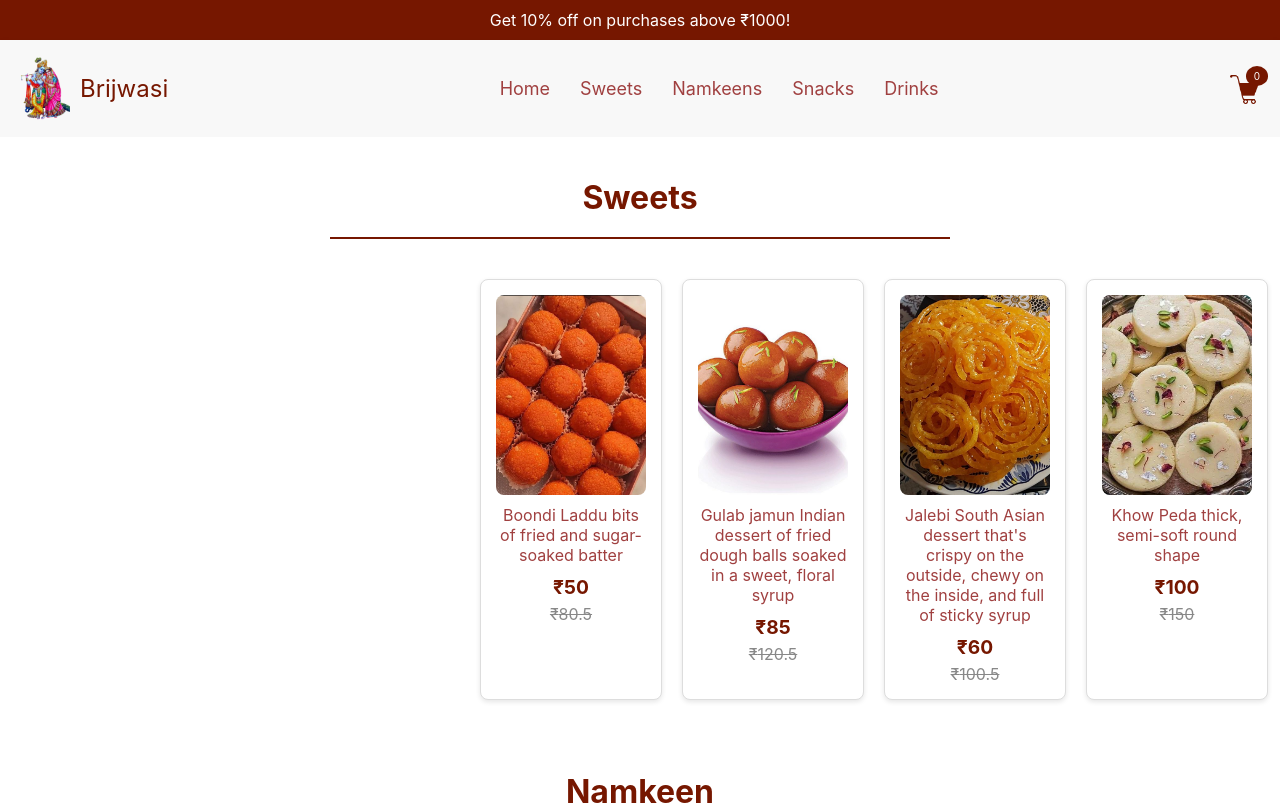
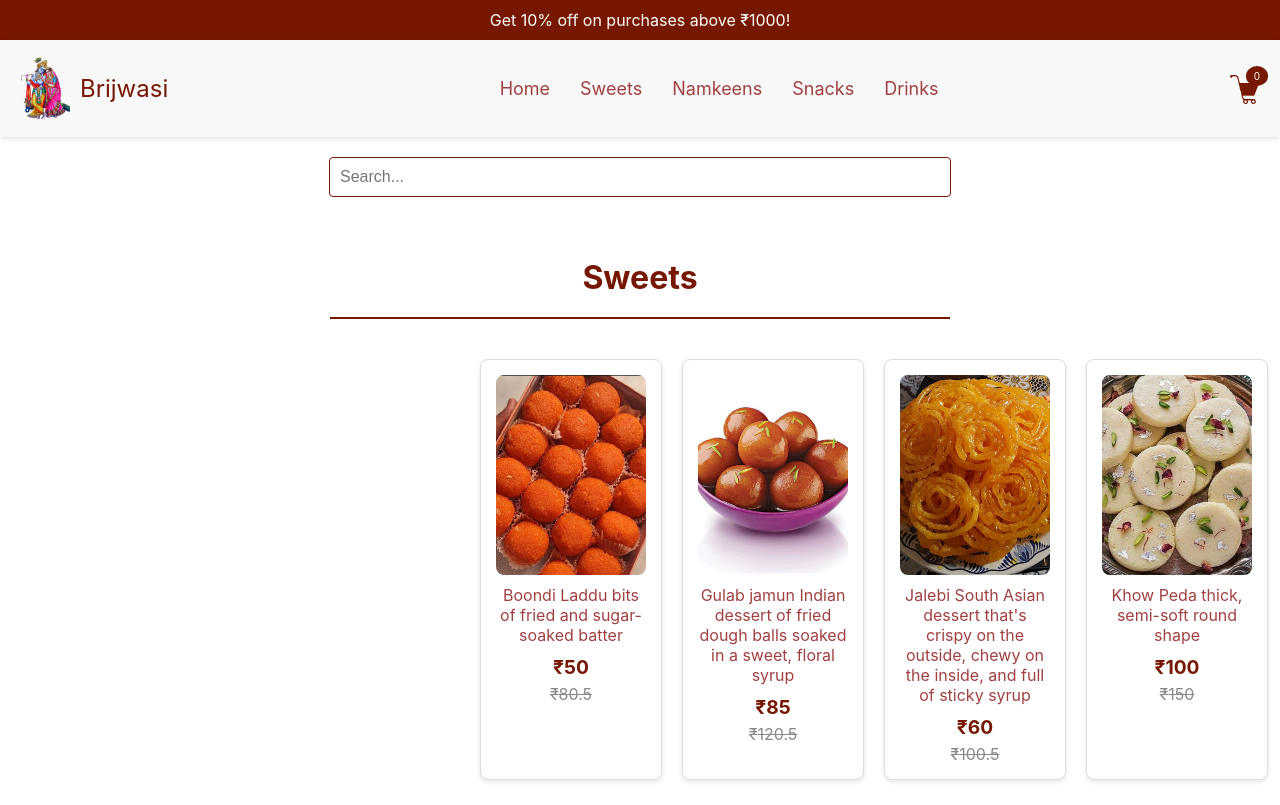
Before and after one commit to IamRaviMaurya/brijwasi, a React (Create React App) app: page / in a window 1280 px wide. Shown: the top 805 px of the page. Built offline with nearby package versions, Linux system fonts and the light colour scheme.

Commit message:
worked on search

```diff
--- a/src/Components/Products/Products.jsx
+++ b/src/Components/Products/Products.jsx
@@ -8,7 +8,8 @@ const Products = ({ title, data }) => {
       <h1>{title}</h1>
       <hr />
       <div className="popular-item">
-        {data.map((item, i) => (
+      {data.length > 0 ? (
+        data.map((item, i) => (
           <Item
             key={i}
             id={item.id}
@@ -17,7 +18,9 @@ const Products = ({ title, data }) => {
             new_price={item.new_price}
             old_price={item.old_price}
           />
-        ))}
+        ))):(
+          <p>No products found</p>
+        )}
       </div>
     </div>
   );
--- /dev/null
+++ b/src/Components/Search/SearchBar.css
@@ -0,0 +1,34 @@
+.search-bar {
+  display: flex;
+  justify-content: center;
+  margin: 20px 0;
+}
+
+.search-bar input {
+  width: 100%;
+  max-width: 600px;
+  padding: 10px;
+  border: 1px solid #761700;
+  border-radius: 4px;
+  font-size: 16px;
+  transition: border-color 0.3s ease;
+}
+
+.search-bar input:focus {
+  border-color: #761700;
+  outline-color: #761700;
+}
+
+/* Change color when typing (input has value) */
+.search-bar input:not(:placeholder-shown) {
+  border-color: #761700; /* Color while typing */
+}
+  @media (max-width: 768px) {
+    .search-bar input{
+      max-width: 300px;
+    }
+
+    .search-bar input:not(:placeholder-shown) {
+      border-color: #761700; /* Color while typing */
+    }
+  }
--- /dev/null
+++ b/src/Components/Search/SearchBar.jsx
@@ -0,0 +1,25 @@
+import React, { useState } from 'react';
+import './SearchBar.css';
+
+const SearchBar = ({ onSearch }) => {
+  const [searchTerm, setSearchTerm] = useState('');
+
+  const handleChange = (event) => {
+    const value = event.target.value;
+    setSearchTerm(value);
+    onSearch(value);
+  };
+
+  return (
+    <div className="search-bar">
+      <input
+        type="text"
+        placeholder="Search..."
+        value={searchTerm}
+        onChange={handleChange}
+      />
+    </div>
+  );
+};
+
+export default SearchBar;
--- a/src/Home/Home.jsx
+++ b/src/Home/Home.jsx
@@ -1,18 +1,32 @@
-import React from 'react'
+import React, { useState } from 'react'
 import Products from '../Components/Products/Products'
 import data_namkeens from "../Assets/Namkin/Namkeen";
-import dat_sweets from "../Assets/Sweet/sweets";
+import data_sweets from "../Assets/Sweet/sweets";
 import data_snacks from "../Assets/Snacks/Snacks";
 import data_drinks from "../Assets/Drinks/Drinks";
+import SearchBar from '../Components/Search/SearchBar';
 
 
 const Home = () => {
+  const [searchTerm, setSearchTerm] = useState('');
+
+  const handleSearch = (term) => {
+    setSearchTerm(term);
+  };
+
+  const filterData = (data) => {
+    if (!searchTerm) return data;
+    return data.filter(item =>
+      item.name.toLowerCase().includes(searchTerm.toLowerCase())
+    );
+  };
   return (
     <div>
-      <Products title="Sweets" data={dat_sweets}/>
-      <Products title="Namkeen" data={data_namkeens}/>
-      <Products title="Snacks" data={data_snacks}/>
-      <Products title="Drinks" data={data_drinks}/>
+      <SearchBar onSearch={handleSearch}/>
+      <Products title="Sweets" data={filterData(data_sweets)}/>
+      <Products title="Namkeen" data={filterData(data_namkeens)}/>
+      <Products title="Snacks" data={filterData(data_snacks)}/>
+      <Products title="Drinks" data={filterData(data_drinks)}/>
     </div>
   )
 }
```
